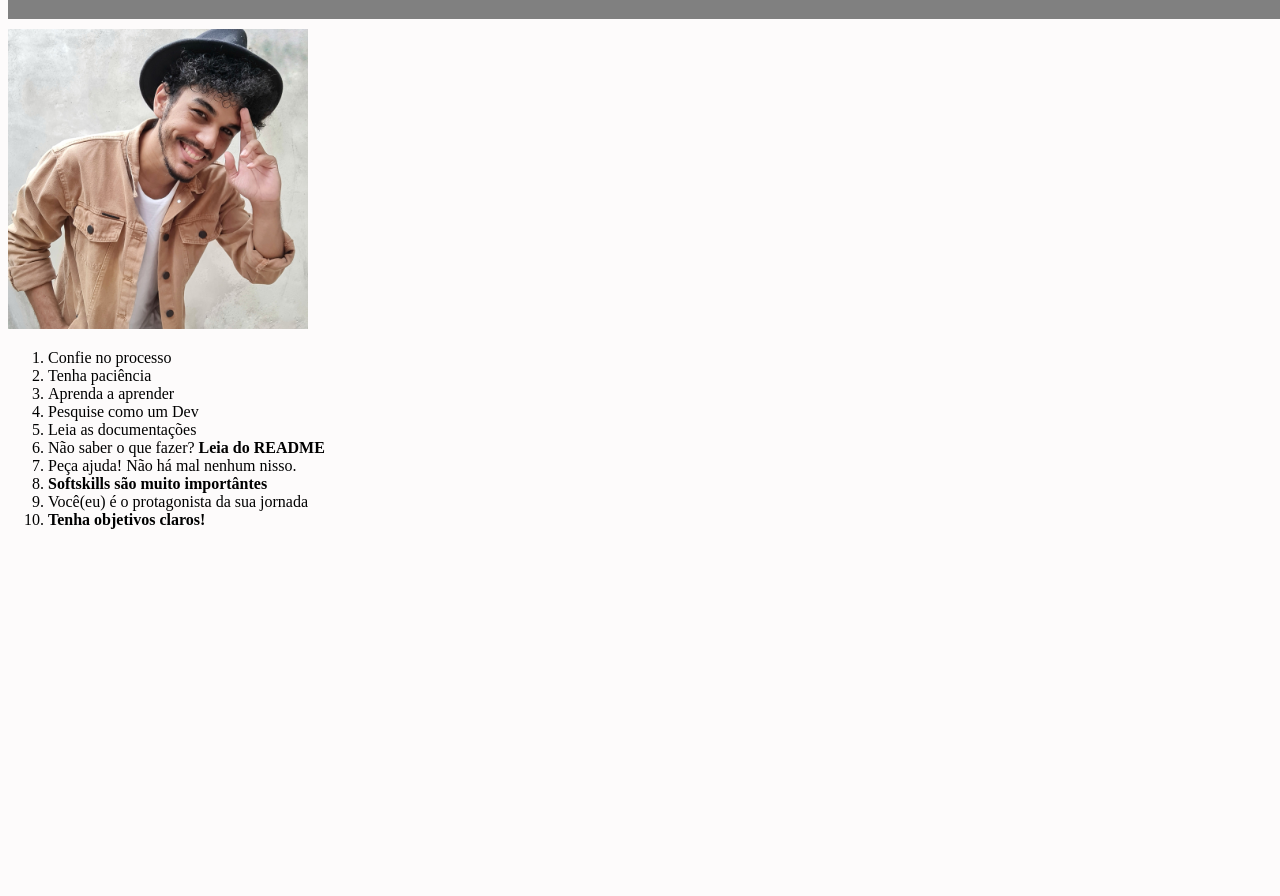
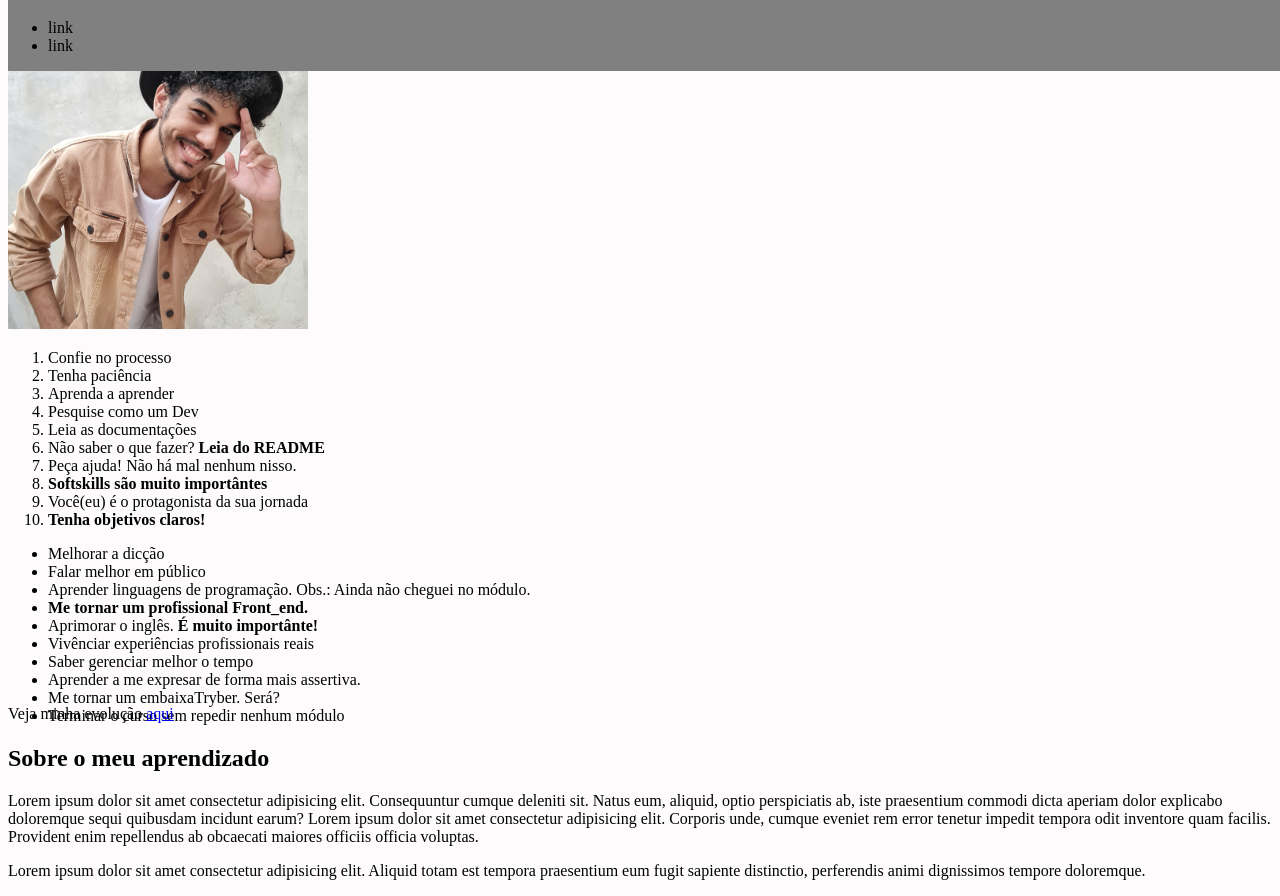
Before and after one commit to victormatia/lessons-learned, a website: page index.html in a window 1280 px wide. Shown: the part 61-957 px from the top of the page. Before the commit the page ends 800 px from the top, so only its background shows below. Drawn offline with Linux system fonts and the light colour scheme.

Commit message:
Adiciona requisítos 5, 6, 7, 8, 9, 10 e 11.

```diff
--- a/index.html
+++ b/index.html
@@ -12,10 +12,18 @@
 <body>
   <header id="cabecalho">
     <h1 id="titulo">Lições aprendidas - Trybe</h1>
+    <nav>
+      <ul>
+        <li>link</li>
+        <li>link</li>
+      </ul>
+    </nav>
   </header>
 
-  <main>
+  <main id="main-content">
+
     <img id="minha_foto" src="imagens/eu.jpeg" alt="minha foto">
+    <section id="lessons">
       <ol id="licoes_aprendidas">
         <li>Confie no processo</li>
         <li>Tenha paciência</li>
@@ -28,7 +36,39 @@
         <li>Você(eu) é o protagonista da sua jornada</li>
         <li><strong>Tenha objetivos claros!</strong></li>
       </ol>
+      <ul id="licoes_a_aprender">
+        <li>Melhorar a dicção</li>
+        <li>Falar melhor em público</li>
+        <li>Aprender linguagens de programação. Obs.: Ainda não cheguei no módulo.</li>
+        <li><strong>Me tornar um profissional Front_end.</strong></li>
+        <li>Aprimorar o inglês. <strong>É muito importânte!</strong></li>
+        <li>Vivênciar experiências profissionais reais</li>
+        <li>Saber gerenciar melhor o tempo</li>
+        <li>Aprender a me expresar de forma mais assertiva.</li>
+        <li>Me tornar um embaixaTryber. Será?</li>
+        <li>Terminar o curso sem repedir nenhum módulo</li>
+      </ul>
+    </section>
+
+    <article>
+      <h2>Sobre o meu aprendizado</h2>
+      <p>Lorem ipsum dolor sit amet consectetur adipisicing elit. Consequuntur cumque deleniti sit. Natus eum, aliquid,
+        optio perspiciatis ab, iste praesentium commodi dicta aperiam dolor explicabo doloremque sequi quibusdam
+        incidunt earum? Lorem ipsum dolor sit amet consectetur adipisicing elit. Corporis unde, cumque eveniet rem error
+        tenetur impedit tempora odit inventore quam facilis. Provident enim repellendus ab obcaecati maiores officiis
+        officia voluptas.</p>
+    </article>
+
+    <section>
+      <p>Lorem ipsum dolor sit amet consectetur adipisicing elit. Aliquid totam est tempora praesentium eum fugit sapiente distinctio, perferendis animi dignissimos tempore doloremque.</p>
+      <aside>
+      </aside>
+    </section>
   </main>
+
+  <footer id="rodape">
+    <p>Veja minha evolução <a href="https://victormatia.github.io/" target="_blank">aqui</a></p>
+  </footer>
 </body>
 
 </html>
--- a/style.css
+++ b/style.css
@@ -7,13 +7,21 @@ body {
   top: 0;                    /*requisito*/
   background-color: grey;  /*requisito*/
   width: 100%;
+  z-index: 2;
 }
 
 main {
   position: absolute;
   top: 90px;
+  z-index: 1;
 }
 
 #minha_foto {                /*requisito*/
   max-width: 300px;
 }
+
+#rodape {
+  position: fixed;
+  bottom: 0;
+  z-index: 3;
+}
```
Lines whose indentation alone changed are shown as unchanged.
